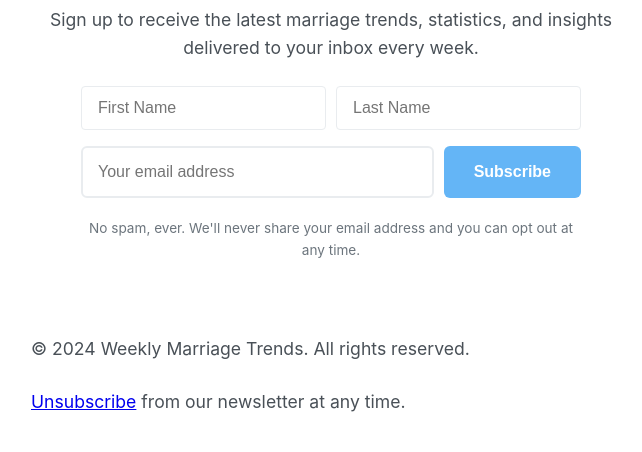
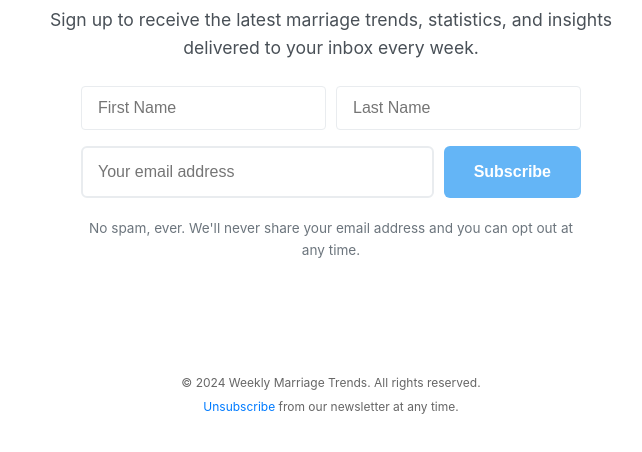
Before and after one commit to wenceslaupedro/marriage-trends, a website: page index.html in a window 1280 px wide. Shown: the part 220-672 px from the top of the page, without its empty margins (309-951 px from the left). Drawn offline with Linux system fonts and the light colour scheme.

Commit message:
Update footer styles: make text smaller and ensure proper centering

```diff
--- a/styles.css
+++ b/styles.css
@@ -197,3 +197,38 @@ button:disabled {
         width: 100%;
     }
 }
+
+.footer {
+    text-align: center;
+    padding: 15px;
+    margin-top: 40px;
+    width: 100%;
+    position: relative;
+    left: 50%;
+    transform: translateX(-50%);
+}
+
+.footer-content {
+    display: flex;
+    flex-direction: column;
+    align-items: center;
+    gap: 5px;
+    max-width: 800px;
+    margin: 0 auto;
+}
+
+.footer p {
+    margin: 0;
+    font-size: 0.75rem;
+    color: #666;
+}
+
+.footer a {
+    color: #007bff;
+    text-decoration: none;
+    font-size: 0.75rem;
+}
+
+.footer a:hover {
+    text-decoration: underline;
+}
```
